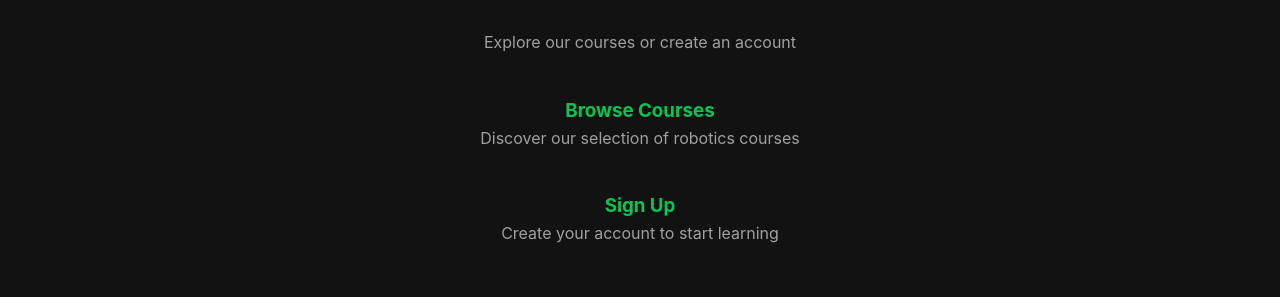
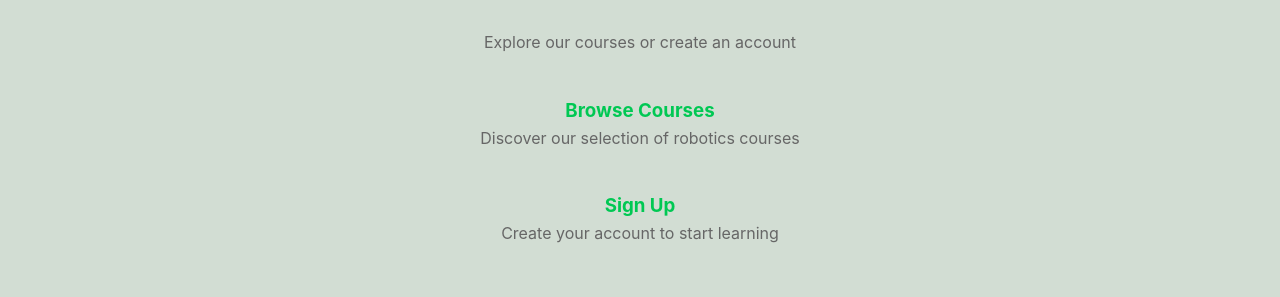
Before and after one commit to mohamed12345abdullah/codeMinds, a Next.js app: page / in a window 1280 px wide. Shown: the part 1240-1537 px from the top of the page. Built offline with nearby package versions, Linux system fonts and the light colour scheme.

Commit message:
update dark mode

```diff
--- a/app/components/Navbar.tsx
+++ b/app/components/Navbar.tsx
@@ -12,12 +12,13 @@ export default function Navbar() {
         // Check if user has a theme preference
         const savedTheme = localStorage.getItem('theme');
         const prefersDark = window.matchMedia('(prefers-color-scheme: dark)').matches;
-
+        console.log(savedTheme);
+        console.log("run useEffect of dark mode");
         if (savedTheme === 'dark' || (!savedTheme && prefersDark)) {
             setIsDarkMode(true);
             document.documentElement.setAttribute('data-theme', 'dark');
         }
-    }, []);
+    }, [isDarkMode]);
 
     const toggleDarkMode = () => {
         setIsDarkMode(!isDarkMode);
--- a/app/globals.css
+++ b/app/globals.css
@@ -1,21 +1,22 @@
 :root {
   /* Light Theme */
-  --background: #121212;
-  --foreground: #E0E0E0;
+
+  --background: #d2ddd3;
+  --foreground: #121212;
   --primary: #00C853;
   --primary-dark: #00E676;
   --secondary: #69F0AE;
   --accent: #64DD17;
-  --text: #E0E0E0;
-  --text-light: #A0A0A0;
-  --border: #2C2C2C;
-  --card-bg: #1E1E1E;
-  --card-shadow: rgba(0, 0, 0, 0.3);
-  --nav-bg: #1E1E1E;
-  --nav-text: #E0E0E0;
-  --input-bg: #1E1E1E;
-  --input-border: #2C2C2C;
-  --hover-bg: #2C2C2C;
+  --text: #121212;
+  --text-light: #666666;
+  --border: #e0e0e0;
+  --card-bg: #e4f3e5;
+  --card-shadow: rgba(0, 0, 0, 0.08);
+  --nav-bg: #ffffff;
+  --nav-text: #121212;
+  --input-bg: #ffffff;
+  --input-border: #e0e0e0;
+  --hover-bg: #f0f0f0;
 }
 
 [data-theme='dark'] {
```
